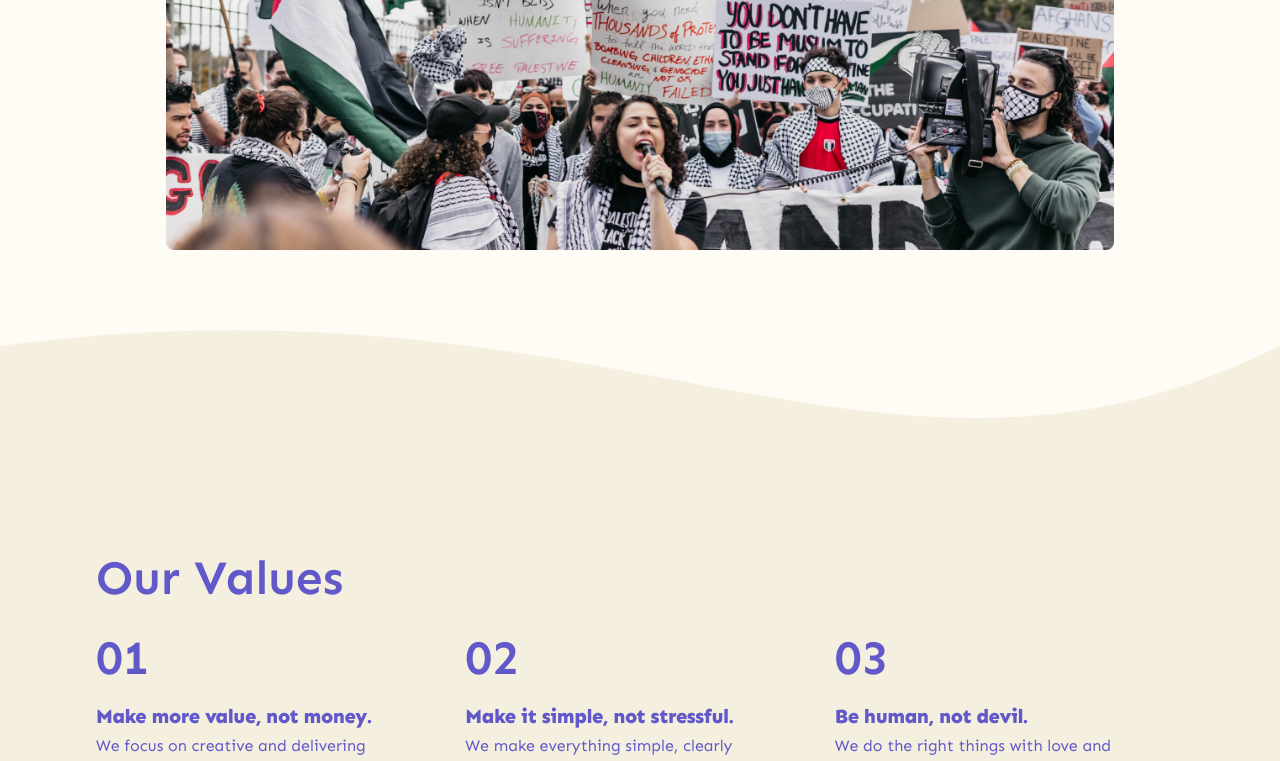
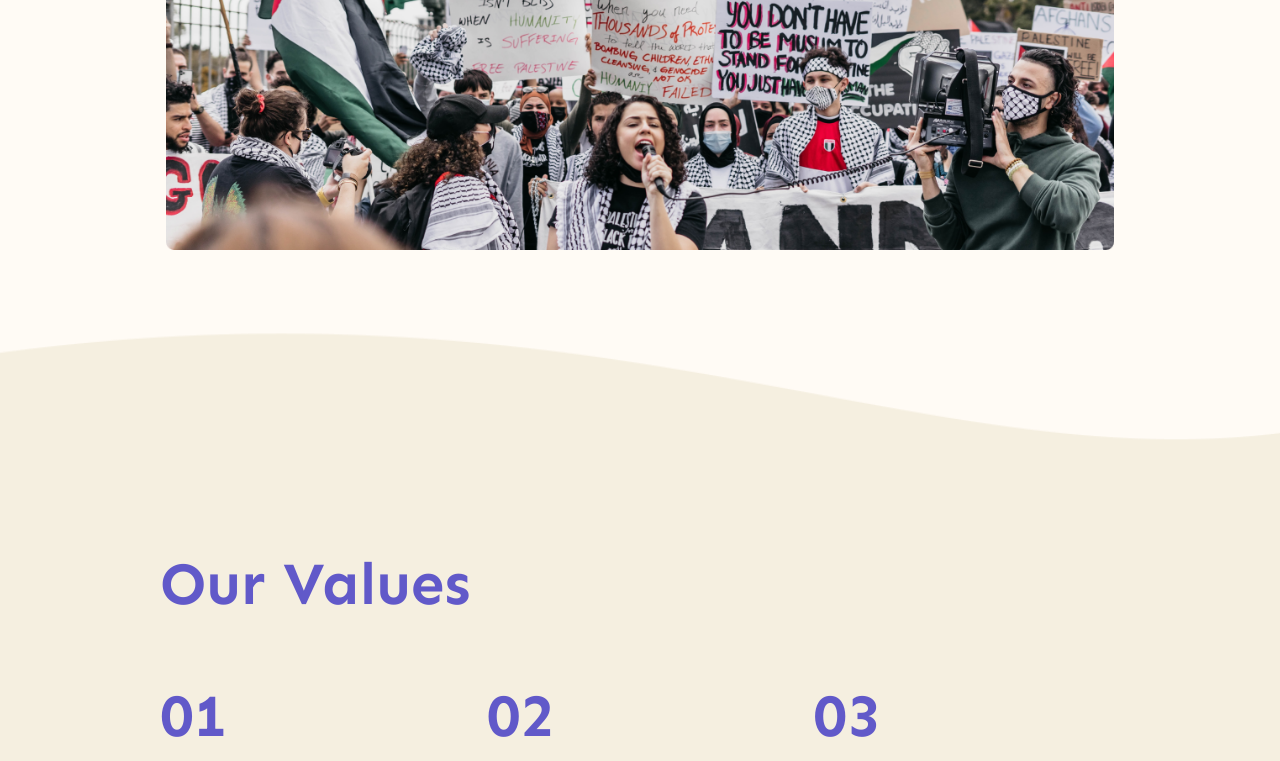
Before and after one commit to shivajichalise/campoal, a React (Vite) app in the folder frontend/: page / in a window 1280 px wide. Shown: the part 2000-2761 px from the top of the page. Built offline with nearby package versions, Linux system fonts and the light colour scheme.

Commit message:
UI fixes
- alignments
- paddings
- margins

```diff
--- a/frontend/src/components/footer.tsx
+++ b/frontend/src/components/footer.tsx
@@ -9,7 +9,7 @@ import medium from "@/assets/medium.png"
 
 const Footer = () => {
     return (
-        <div className="bg-tertiaryBackground flex flex-col items-center justify-center gap-16 px-16 py-16 text-white">
+        <div className="bg-tertiaryBackground flex flex-col items-center justify-center gap-16 px-10 py-16 text-white">
             <div className="flex flex-col items-center justify-center gap-10 xl:flex-row">
                 <div className="flex flex-col items-center justify-between gap-5 xl:w-2/5 xl:items-start">
                     <h1 className="text-center text-sm font-bold xl:text-lg">
--- a/frontend/src/components/navbar.tsx
+++ b/frontend/src/components/navbar.tsx
@@ -63,7 +63,7 @@ const Navbar = () => {
                             <NavigationMenuItem>
                                 <Button
                                     variant="ghost"
-                                    size="sm"
+                                    size="xs"
                                     className="text-black"
                                     onClick={toggleSearch}
                                 >
@@ -74,7 +74,7 @@ const Navbar = () => {
                             <NavigationMenuItem>
                                 <Button
                                     variant="ghost"
-                                    size="sm"
+                                    size="xs"
                                     className="text-black"
                                 >
                                     <a href="/campaign">Campaign</a>
@@ -84,7 +84,7 @@ const Navbar = () => {
                             <NavigationMenuItem>
                                 <Button
                                     variant="ghost"
-                                    size="sm"
+                                    size="xs"
                                     className="text-black"
                                 >
                                     <a href="/fundraiser">Fundraiser</a>
@@ -94,7 +94,7 @@ const Navbar = () => {
                             <NavigationMenuItem>
                                 <Button
                                     variant="ghost"
-                                    size="sm"
+                                    size="xs"
                                     className="text-black"
                                 >
                                     <a href="/membership">Membership</a>
@@ -104,7 +104,7 @@ const Navbar = () => {
                             <NavigationMenuItem>
                                 <Button
                                     variant="ghost"
-                                    size="sm"
+                                    size="xs"
                                     className="text-black"
                                 >
                                     <a href="/about">About</a>
@@ -114,7 +114,7 @@ const Navbar = () => {
                             <NavigationMenuItem>
                                 <Button
                                     variant="ghost"
-                                    size="sm"
+                                    size="xs"
                                     className="text-black"
                                 >
                                     <a href="/contact">Contact</a>
@@ -124,7 +124,7 @@ const Navbar = () => {
                             <NavigationMenuItem>
                                 <Button
                                     variant="ghost"
-                                    size="sm"
+                                    size="xs"
                                     className="text-black"
                                 >
                                     <a href="/blog">Blog</a>
--- a/frontend/src/components/our-story.tsx
+++ b/frontend/src/components/our-story.tsx
@@ -5,10 +5,10 @@ import img4 from "@/assets/our-story-4.png"
 
 const OurStory = () => {
     return (
-        <div className="flex items-center justify-center px-10 py-16">
+        <div className="flex items-center justify-center px-20 py-16">
             <div className="flex flex-col items-center justify-center gap-10 pt-6 xl:flex-row">
                 <div className="flex flex-col items-center xl:w-2/5 xl:items-start">
-                    <h1 className="text-text-200 mb-4 text-center text-3xl font-bold md:text-4xl lg:text-left lg:text-6xl">
+                    <h1 className="text-text-200 mb-8 text-center text-3xl font-bold md:text-4xl lg:text-left lg:text-6xl">
                         Our Story
                     </h1>
                     <p className="text-text-100 text-justify text-sm md:text-lg xl:text-left [&:not(:first-child)]:my-2">
--- a/frontend/src/components/our-values.tsx
+++ b/frontend/src/components/our-values.tsx
@@ -3,55 +3,55 @@ import backgroundImg from "@/assets/our-values-background.png"
 const OurValues = () => {
     return (
         <div
-            className="flex h-fit items-center justify-center px-24 py-16 lg:py-32"
+            className="flex h-fit items-center justify-center px-16 py-16 lg:py-32"
             style={{
                 backgroundImage: `url(${backgroundImg})`,
                 backgroundRepeat: "no-repeat",
                 backgroundSize: "cover",
             }}
         >
-            <div className="flex flex-col items-center gap-6 pt-6 md:items-start lg:justify-around lg:pt-28">
-                <h1 className="text-primary text-center text-3xl font-semibold md:text-4xl lg:text-left lg:text-5xl">
+            <div className="flex flex-col items-center gap-16 pt-6 md:items-start lg:w-10/12 lg:justify-around lg:pt-28">
+                <h1 className="text-primary text-center text-3xl font-bold md:text-4xl lg:text-left lg:text-6xl">
                     Our Values
                 </h1>
                 <div className="grid grid-cols-1 gap-5 md:grid-cols-3">
                     <div className="my-2 flex flex-col items-start justify-between gap-5">
-                        <h1 className="text-primary text-center text-2xl font-semibold md:text-4xl lg:text-left lg:text-5xl">
+                        <h1 className="text-primary text-center text-2xl font-bold md:text-4xl lg:text-left lg:text-6xl">
                             01
                         </h1>
                         <div>
-                            <h4 className="text-primary scroll-m-20 text-xl font-extrabold tracking-tight">
+                            <h4 className="text-primary scroll-m-20 text-2xl font-extrabold tracking-tight">
                                 Make more value, not money.
                             </h4>
-                            <p className="text-primary lg:w-4/5 [&:not(:first-child)]:mt-1">
+                            <p className="text-primary lg:w-10/12 [&:not(:first-child)]:mt-1">
                                 We focus on creative and delivering value to
                                 people across the world.
                             </p>
                         </div>
                     </div>
                     <div className="my-2 flex flex-col items-start justify-between gap-5">
-                        <h1 className="text-primary text-center text-2xl font-semibold md:text-4xl lg:text-left lg:text-5xl">
+                        <h1 className="text-primary text-center text-2xl font-bold md:text-4xl lg:text-left lg:text-6xl">
                             02
                         </h1>
                         <div>
-                            <h4 className="text-primary scroll-m-20 text-xl font-extrabold tracking-tight">
+                            <h4 className="text-primary scroll-m-20 text-2xl font-extrabold tracking-tight">
                                 Make it simple, not stressful.
                             </h4>
-                            <p className="text-primary lg:w-4/5 [&:not(:first-child)]:mt-1">
+                            <p className="text-primary lg:w-10/12 [&:not(:first-child)]:mt-1">
                                 We make everything simple, clearly and
                                 accessible to everyone.
                             </p>
                         </div>
                     </div>
-                    <div className="my-2 flex flex-col items-start justify-between gap-5">
-                        <h1 className="text-primary text-center text-2xl font-semibold md:text-4xl lg:text-left lg:text-5xl">
+                    <div className="my-2 flex flex-col items-start justify-between gap-10">
+                        <h1 className="text-primary text-center text-2xl font-bold md:text-4xl lg:text-left lg:text-6xl">
                             03
                         </h1>
                         <div>
-                            <h4 className="text-primary scroll-m-20 text-xl font-extrabold tracking-tight">
+                            <h4 className="text-primary scroll-m-20 text-2xl font-extrabold tracking-tight">
                                 Be human, not devil.
                             </h4>
-                            <p className="text-primary lg:w-4/5 [&:not(:first-child)]:mt-1">
+                            <p className="text-primary lg:w-10/12 [&:not(:first-child)]:mt-1">
                                 We do the right things with love and sincerity
                                 to create sustainability.
                             </p>
--- a/frontend/src/components/platform-users.tsx
+++ b/frontend/src/components/platform-users.tsx
@@ -8,7 +8,7 @@ import reportersIcon from "@/assets/reporters.png"
 const PlatformUsers = () => {
     return (
         <div className="flex items-center justify-center px-12 py-16">
-            <div className="flex flex-col items-center gap-4 lg:flex-row lg:justify-around">
+            <div className="flex flex-col items-center gap-4 lg:w-11/12 lg:flex-row lg:justify-around">
                 <div className="flex flex-col items-center gap-4 lg:w-2/6 lg:items-start">
                     <p className="text-text-100 md:text-lg lg:text-xl">
                         Who use platform?
--- a/frontend/src/components/ui/button.tsx
+++ b/frontend/src/components/ui/button.tsx
@@ -22,6 +22,7 @@ const buttonVariants = cva(
             },
             size: {
                 default: "h-8 px-4 py-2 md:h-10",
+                xs: "h-6 rounded-md px-2",
                 sm: "h-9 rounded-md px-3",
                 lg: "h-11 rounded-md px-8",
                 icon: "h-10 w-10",
```
Also changed, not shown: frontend/src/components/our-team.tsx (+12 -12 lines).
